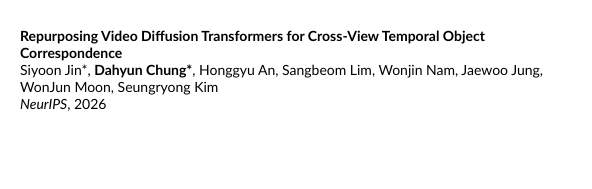
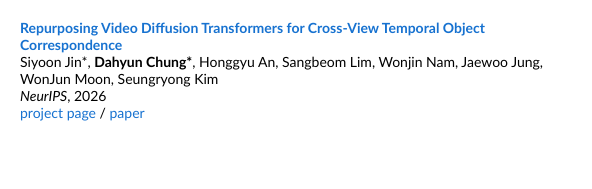
Before and after one commit to dhyun22/dhyun22.github.io, a plain HTML site: page index.html in a window 1280 px wide. Shown: the part 1047-1236 px from the top of the page, 468-1060 px from the left. Drawn offline with Linux system fonts and the light colour scheme.

Commit message:
Cross-view correspondence: add project page and paper links
Co-Authored-By: Claude Opus 5 (1M context) <noreply@anthropic.com>

```diff
--- a/index.html
+++ b/index.html
@@ -172,9 +172,8 @@
 </tr>
 
 <!-- Publication: Cross-View Temporal Object Correspondence -->
-<!-- TODO: add project page / arXiv links when public -->
 <tr class="pub-mobile-title">
-  <td colspan="2"><span class="papertitle">Repurposing Video Diffusion Transformers for Cross-View Temporal Object Correspondence</span></td>
+  <td colspan="2"><a href="https://cvlab-kaist.github.io/XTrack/"><span class="papertitle">Repurposing Video Diffusion Transformers for Cross-View Temporal Object Correspondence</span></a></td>
 </tr>
 <tr class="pub-row">
   <td style="padding:16px;width:25%;vertical-align:middle;text-align:center">
@@ -183,8 +182,9 @@
     </video>
   </td>
   <td style="padding:8px;width:80%;vertical-align:middle">
-    <span class="pub-title-desktop">
+    <span class="pub-title-desktop"><a href="https://cvlab-kaist.github.io/XTrack/">
       <span class="papertitle">Repurposing Video Diffusion Transformers for Cross-View Temporal Object Correspondence</span>
+    </a>
     <br></span>
     Siyoon Jin*,
     <strong>Dahyun Chung*</strong>,
@@ -196,6 +196,10 @@
     Seungryong Kim
     <br>
     <em>NeurIPS</em>, 2026
+    <br>
+    <a href="https://cvlab-kaist.github.io/XTrack/">project page</a>
+    /
+    <a href="https://arxiv.org/abs/2610.37633">paper</a>
     <p></p>
   </td>
 </tr>
```
